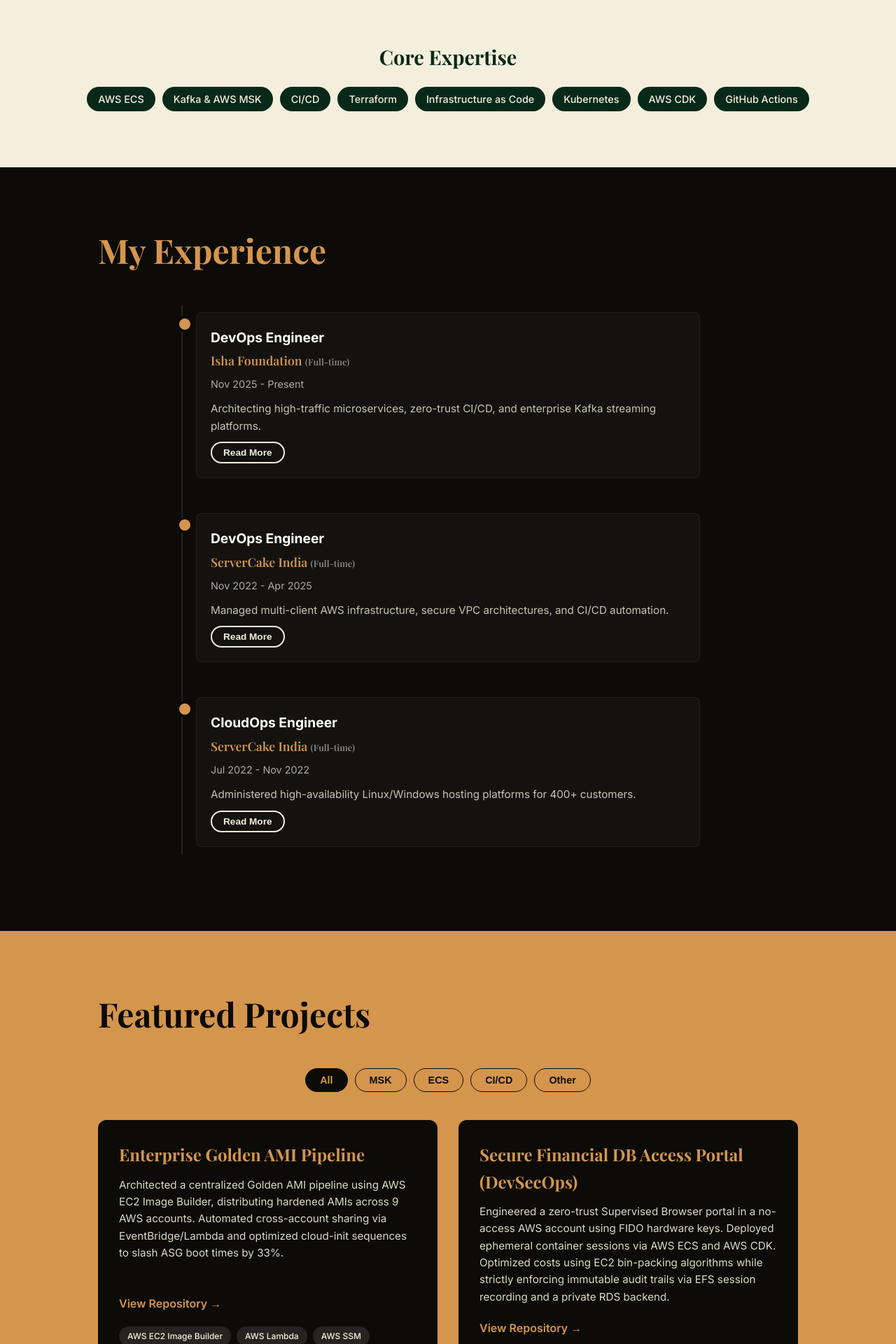
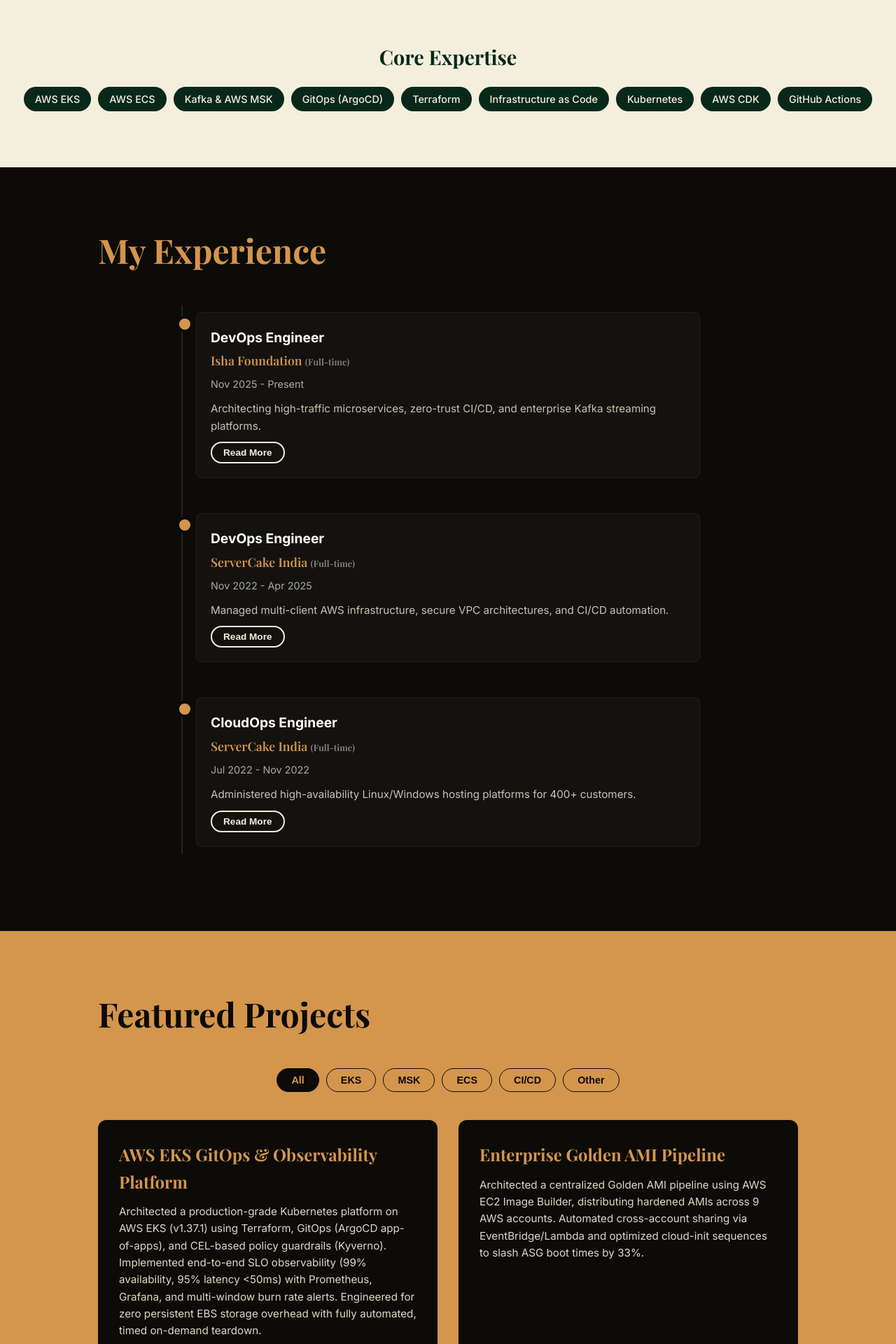
Before and after one commit to KrishnaaCloud/KrishnaaCloud.github.io, a React (Vite) app: page / in a window 1280 px wide. Shown: the part 1320-3240 px from the top of the page at 70% size. Built offline with nearby package versions, Linux system fonts and the light colour scheme; a web font is replaced by a local one.

Commit message:
feat: Add AWS EKS GitOps & Observability Platform to portfolio

```diff
--- a/src/components/Projects.jsx
+++ b/src/components/Projects.jsx
@@ -5,6 +5,13 @@ const Projects = () => {
   const [filter, setFilter] = useState('All');
 
   const projectsList = [
+    {
+      name: "AWS EKS GitOps & Observability Platform",
+      description: "Architected a production-grade Kubernetes platform on AWS EKS (v1.37.1) using Terraform, GitOps (ArgoCD app-of-apps), and CEL-based policy guardrails (Kyverno). Implemented end-to-end SLO observability (99% availability, 95% latency <50ms) with Prometheus, Grafana, and multi-window burn rate alerts. Engineered for zero persistent EBS storage overhead with fully automated, timed on-demand teardown.",
+      link: "https://github.com/KrishnaaCloud/eks-platform",
+      tags: ["AWS EKS", "Terraform", "GitOps", "ArgoCD", "Kyverno", "Prometheus", "Grafana"],
+      category: "EKS"
+    },
     {
       name: "Enterprise Golden AMI Pipeline",
       description: "Architected a centralized Golden AMI pipeline using AWS EC2 Image Builder, distributing hardened AMIs across 9 AWS accounts. Automated cross-account sharing via EventBridge/Lambda and optimized cloud-init sequences to slash ASG boot times by 33%.",
@@ -99,7 +106,7 @@ const Projects = () => {
     }
   ];
 
-  const categories = ["All", "MSK", "ECS", "CI/CD", "Other"];
+  const categories = ["All", "EKS", "MSK", "ECS", "CI/CD", "Other"];
   const filteredProjects = filter === 'All' ? projectsList : projectsList.filter(p => p.category === filter);
 
   return (
--- a/src/components/Skills.jsx
+++ b/src/components/Skills.jsx
@@ -27,7 +27,7 @@ const Skills = () => {
   ];
 
   const keySkills = [
-    "AWS ECS", "Kafka & AWS MSK", "CI/CD", "Terraform", "Infrastructure as Code", "Kubernetes", "AWS CDK", "GitHub Actions"
+    "AWS EKS", "AWS ECS", "Kafka & AWS MSK", "GitOps (ArgoCD)", "Terraform", "Infrastructure as Code", "Kubernetes", "AWS CDK", "GitHub Actions"
   ];
 
   return (
```
